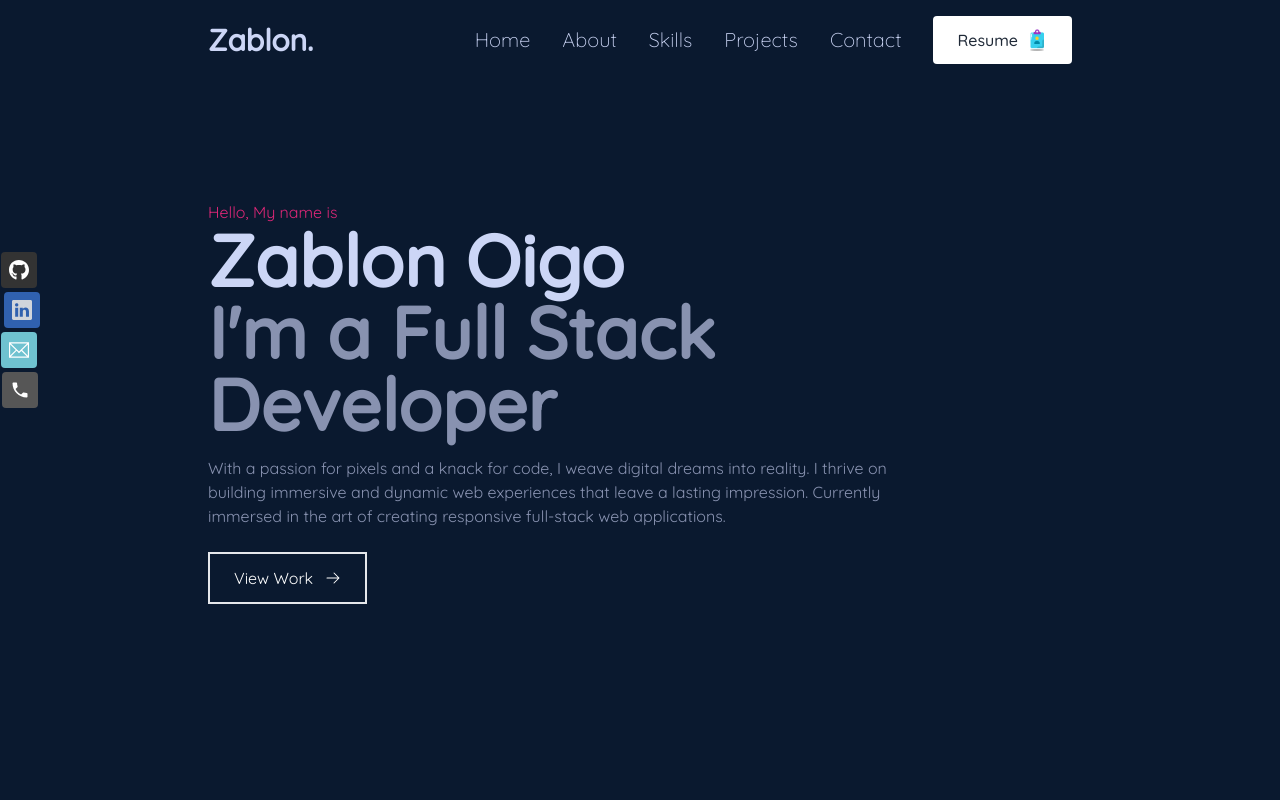
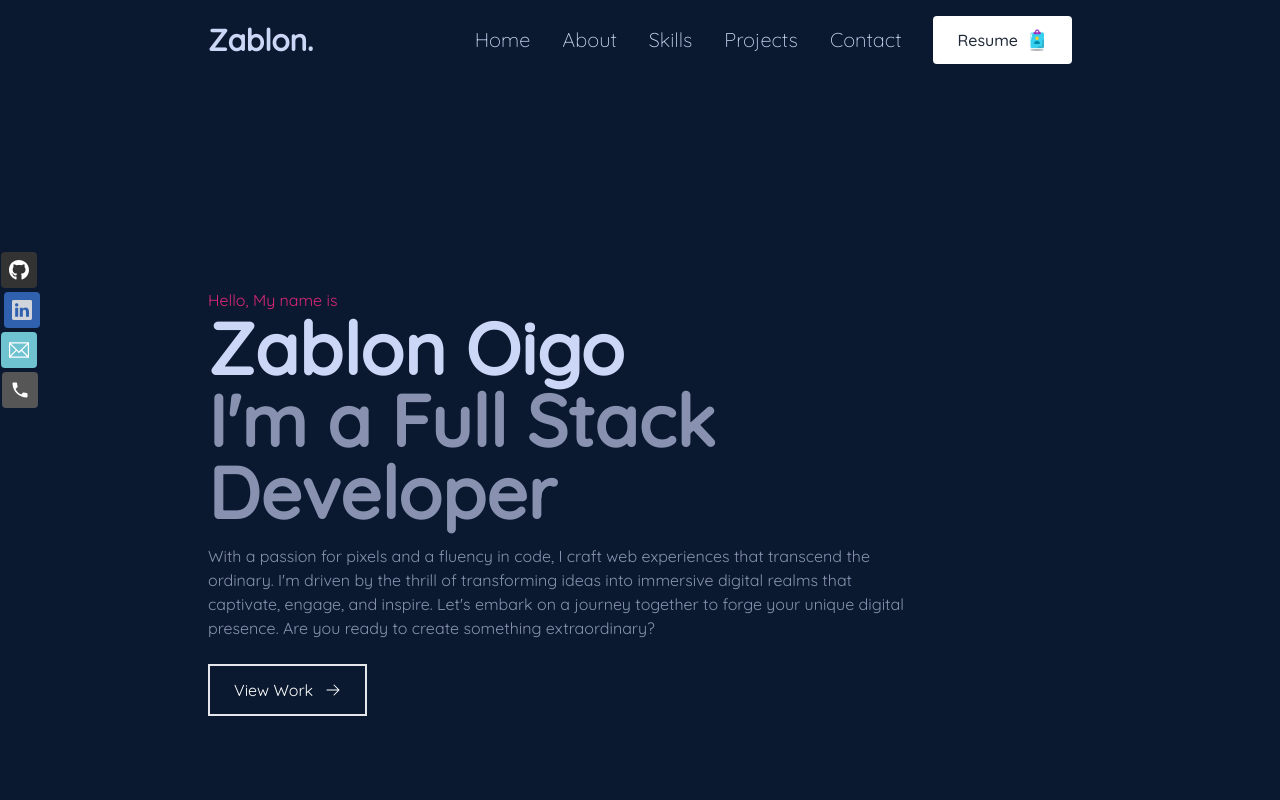
Before and after one commit to zablon-oigo/portfolio, a React (Vite) app: page / in a window 1280 px wide. Shown: the top 800 px of the page. Built offline with nearby package versions, Linux system fonts and the light colour scheme; a web font is replaced by a local one.

Commit message:
Style: Changing Context

```diff
--- a/src/components/Hero.jsx
+++ b/src/components/Hero.jsx
@@ -10,15 +10,14 @@ function Hero() {
  }, []);
   return (
     <>
-    <div name="home" className="min-h-screen  py-10   " data-aos='zoom-in-up' data-aos-duration="3000">
+    <div name="home" className="min-h-screen  md:py-32 py-10   " data-aos='zoom-in-up' data-aos-duration="3000">
         <div className="max-w-4xl md:mx-auto mx-4 md:px-4 py-20 flex flex-col justify-center md:items-start items-center md:justify-start h-full">
             <p className="text-pink-600">Hello, My name is</p>
             <h1 className="text-4xl text-center md:text-start sm:text-7xl font-bold text-[#ccd6f6]">Zablon Oigo</h1>
             <h2 className="text-4xl text-center md:text-start sm:text-7xl font-bold text-[#8892b0]">I'm a Full Stack Developer</h2>
             <p className="text-[#8892b0] text-center md:text-start py-4 max-w-[700px]">
-            With a passion for pixels and a knack for code, I weave digital dreams into reality.
-            I thrive on building immersive and dynamic web experiences that leave a lasting impression.
-            Currently immersed in the art of creating responsive full-stack web applications.
+            With a passion for pixels and a fluency in code, I craft web experiences that transcend the ordinary. I'm driven by the thrill of transforming ideas into immersive digital realms that captivate, engage, and inspire.
+            Let's embark on a journey together to forge your unique digital presence. Are you ready to create something extraordinary?
         </p>
              <div className="flex justify-center md:justify-start">
               <Link to={'contact'} spy={true} smooth={true} duration={500} className='inline-flex text-white group border-2 px-6 py-3 my-2  items-center duration-300 hover:bg-pink-600 hover:border-pink-600 scroll-m-40'>
```
